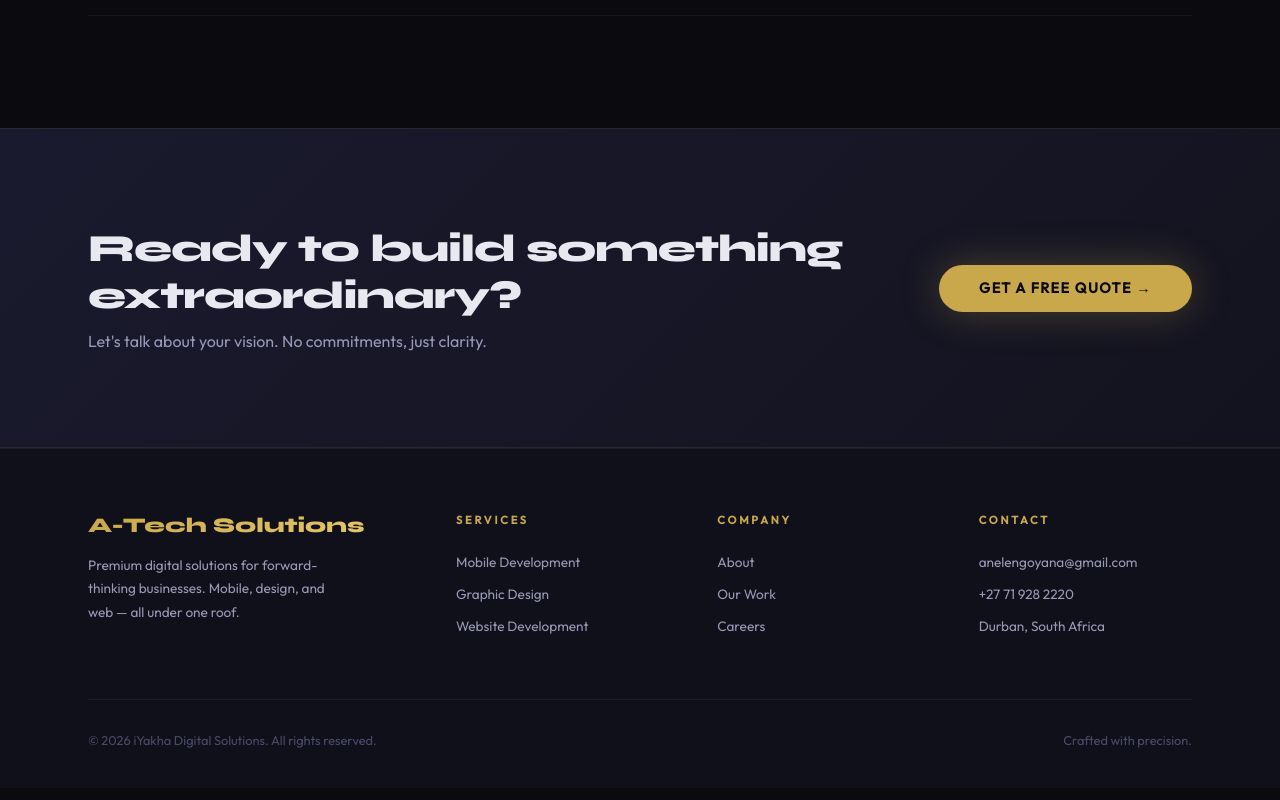
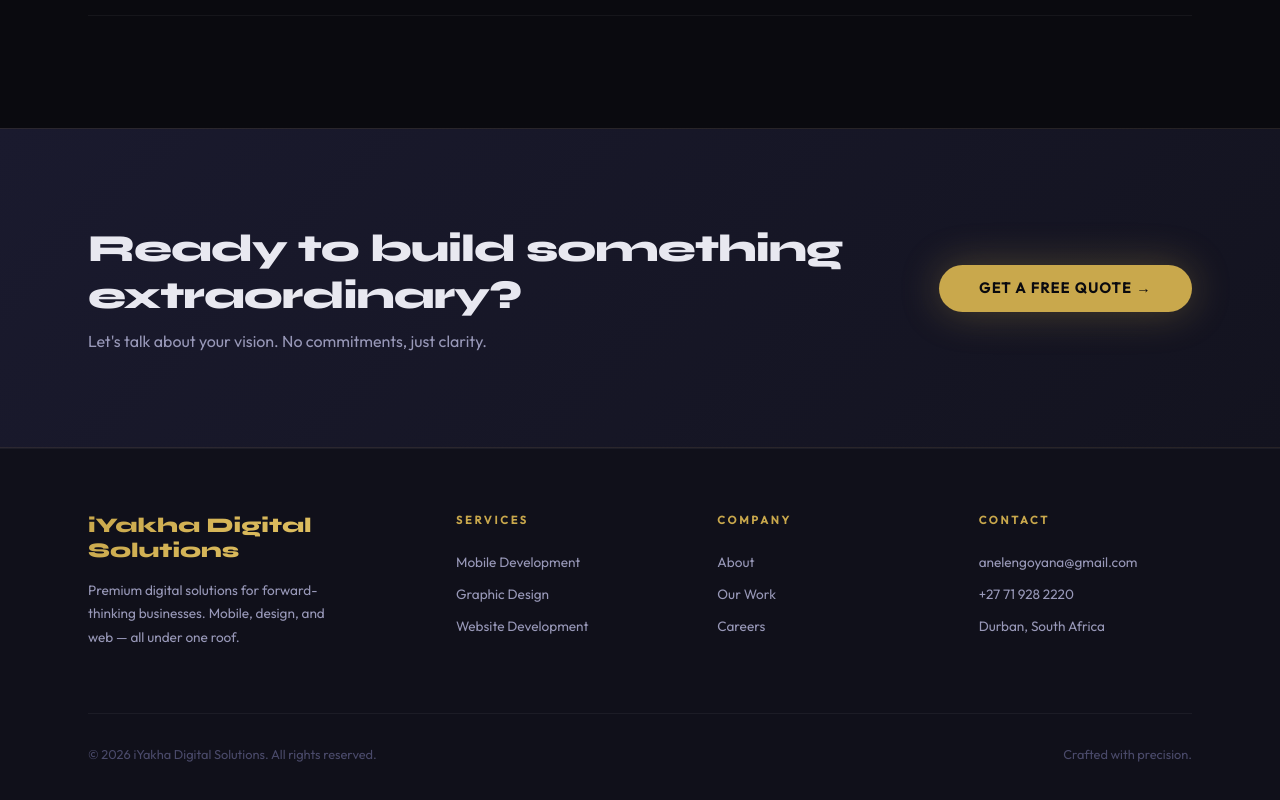
Before and after one commit to ngoyana/atechsolutionup, a plain HTML site: page index.html in a window 1280 px wide. Shown: the part 2869-3669 px from the top of the page. Drawn offline with nearby package versions, Linux system fonts and the light colour scheme; animation ran at ten frames a second.

```diff
--- a/index.html
+++ b/index.html
@@ -204,7 +204,7 @@
     <div class="footer-inner">
       <div class="footer-top">
         <div class="footer-brand">
-          <span class="logo">A-Tech Solutions</span>
+          <span class="logo">iYakha Digital Solutions</span>
           <p>Premium digital solutions for forward-thinking businesses. Mobile, design, and web — all under one roof.</p>
         </div>
         <div class="footer-col">
```
